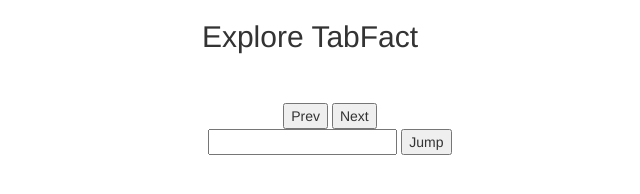
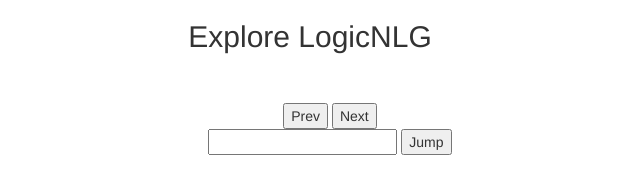
Before and after one commit to wenhuchen/logicnlg.github.io, a plain HTML site: page index.html in a window 1280 px wide. Shown: the whole page, without its empty margins (330-970 px from the left). Drawn offline with nearby package versions, Linux system fonts and the light colour scheme; no server answers.

Commit message:
change small bug in the title

```diff
--- a/index.html
+++ b/index.html
@@ -37,7 +37,7 @@
     </head>
     <body>
 
-        <h2 id='first' align="center"> Explore TabFact</h2>
+        <h2 id='first' align="center"> Explore LogicNLG</h2>
         <div id='title'></div>
         <div id="table1"></div>
         <div id='Transformer'>
```
